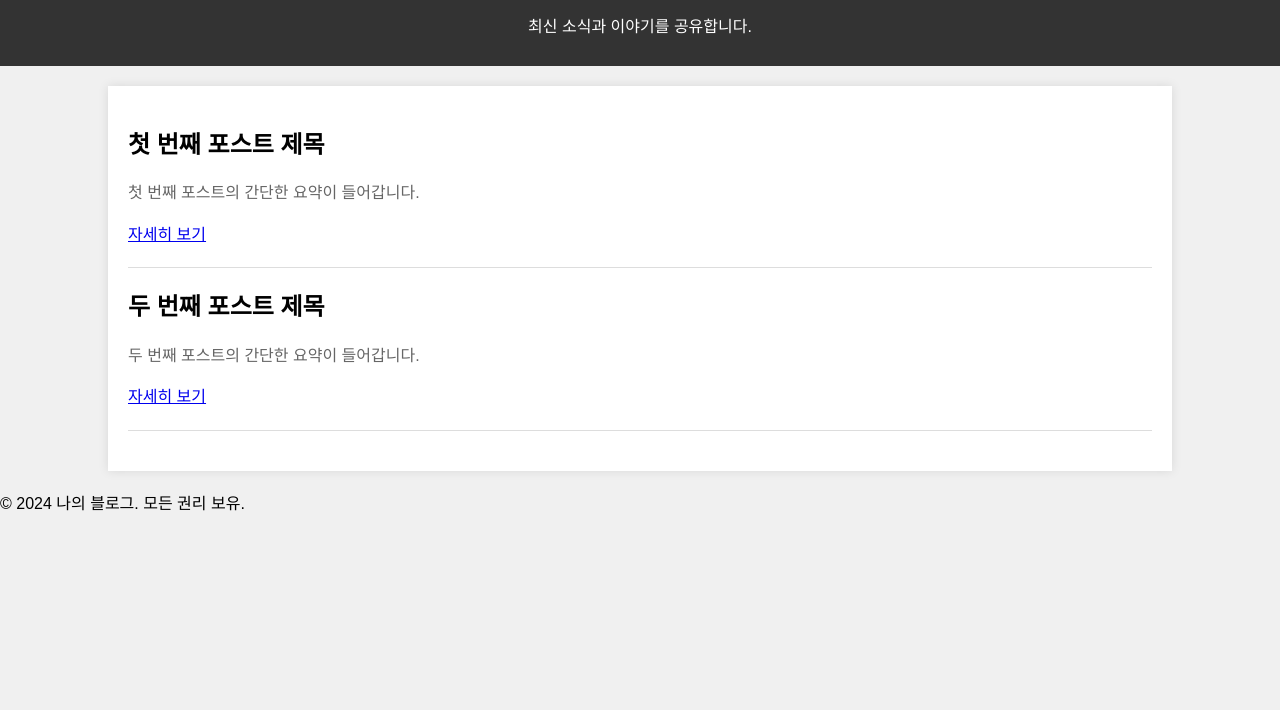
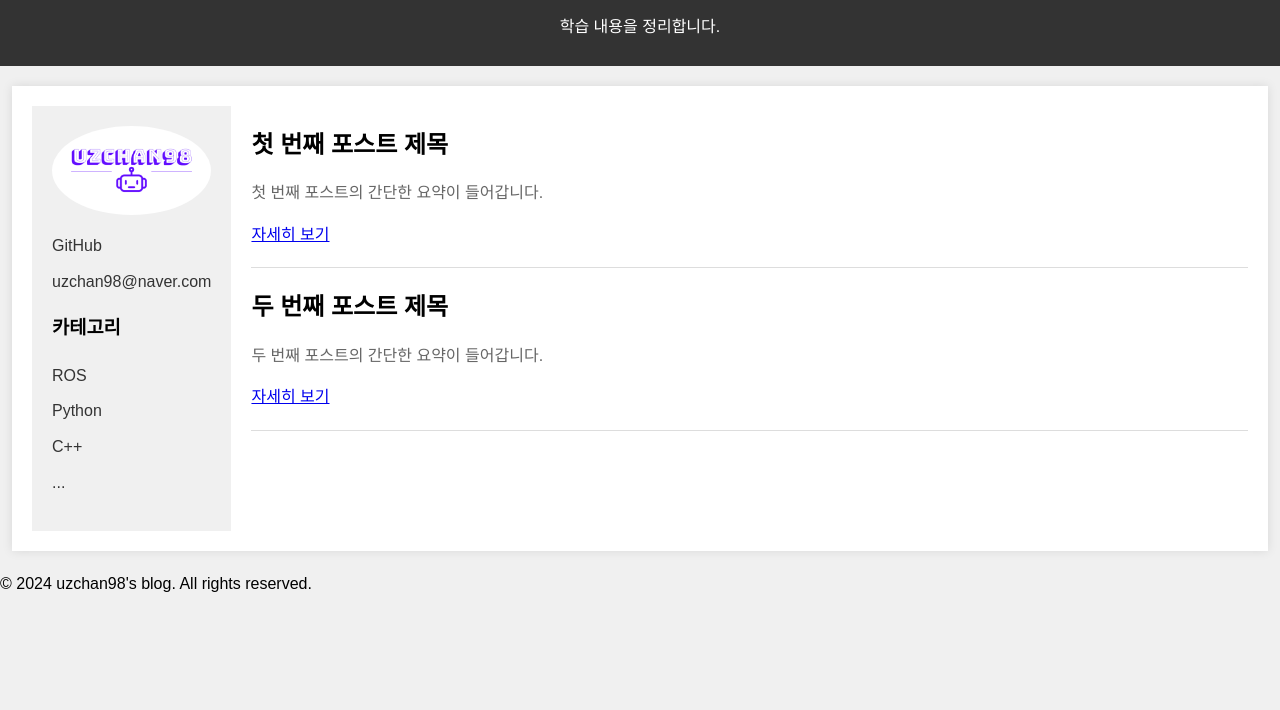
Before and after one commit to uzchan98/uzchan98.github.io, a plain HTML site: page index.html in a window 1280 px wide. Shown: the part 90-800 px from the top of the page. Drawn offline with Linux system fonts and the light colour scheme.

Commit message:
Update index.html

```diff
--- a/index.html
+++ b/index.html
@@ -3,9 +3,9 @@
 <head>
     <meta charset="UTF-8">
     <meta name="viewport" content="width=device-width, initial-scale=1.0">
-    <title>나의 블로그</title>
+    <title>UZCHAN98</title>
     <style>
-        /* 여기에 CSS 스타일을 추가할 수 있습니다 */
+        /* 전체 스타일 */
         body {
             font-family: Arial, sans-serif;
             line-height: 1.6;
@@ -20,11 +20,50 @@
             text-align: center;
         }
         .container {
-            width: 80%;
+            display: flex;
+            flex-direction: row;
+            width: 95%;
             margin: 20px auto;
             background-color: #fff;
             padding: 20px;
             box-shadow: 0 0 10px rgba(0,0,0,0.1);
+        }
+        .sidebar {
+            flex: 1;
+            background-color: #f0f0f0;
+            padding: 20px;
+            margin-right: 20px;
+        }
+        .main-content {
+            flex: 9;
+        }
+        .profile-img {
+            width: 100%;
+            border-radius: 50%;
+        }
+        .contact-info a {
+            display: block;
+            margin-top: 10px;
+            color: #333;
+            text-decoration: none;
+        }
+        .contact-info a:hover {
+            text-decoration: underline;
+        }
+        .categories {
+            margin-top: 20px;
+            padding-left: 0;
+            list-style-type: none;
+        }
+        .categories li {
+            margin-bottom: 10px;
+        }
+        .categories a {
+            color: #333;
+            text-decoration: none;
+        }
+        .categories a:hover {
+            text-decoration: underline;
         }
         .post {
             margin-bottom: 20px;
@@ -42,11 +81,33 @@
 </head>
 <body>
     <header>
-        <h1>나의 블로그</h1>
-        <p>최신 소식과 이야기를 공유합니다.</p>
+        <h1>Uzchan98의 블로그</h1>
+        <p>학습 내용을 정리합니다.</p>
     </header>
 
     <div class="container">
+        <!-- 좌측 사이드바 -->
+        <div class="sidebar">
+            <img src="assets/UZCHAN98.png" alt="프로필 사진" class="profile-img">
+            <div class="contact-info">
+                <a href="https://github.com/uzchan98">GitHub</a>
+                <a href="mailto:uzchan98@naver.com">uzchan98@naver.com</a>
+                <!-- 추가적인 연락처 정보 -->
+            </div>
+
+            <!-- 카테고리 목록 -->
+            <h3>카테고리</h3>
+            <ul class="categories">
+                <li><a href="#">ROS</a></li>
+                <li><a href="#">Python</a></li>
+                <li><a href="#">C++</a></li>
+                <li><a href="#">...</a></li>
+                <!-- 추가적인 카테고리 목록 -->
+            </ul>
+        </div>
+
+        <!-- 우측 메인 컨텐츠 영역 -->
+        <div class="main-content">
             <section class="post">
                 <h2>첫 번째 포스트 제목</h2>
                 <p>첫 번째 포스트의 간단한 요약이 들어갑니다.</p>
@@ -62,9 +123,10 @@
             <!-- 추가적인 포스트들을 위한 섹션들 -->
 
         </div>
+    </div>
 
     <footer>
-        <p>&copy; 2024 나의 블로그. 모든 권리 보유.</p>
+        <p>&copy; 2024 uzchan98's blog. All rights reserved.</p>
     </footer>
 </body>
 </html>
```
Lines whose indentation alone changed are shown as unchanged.
